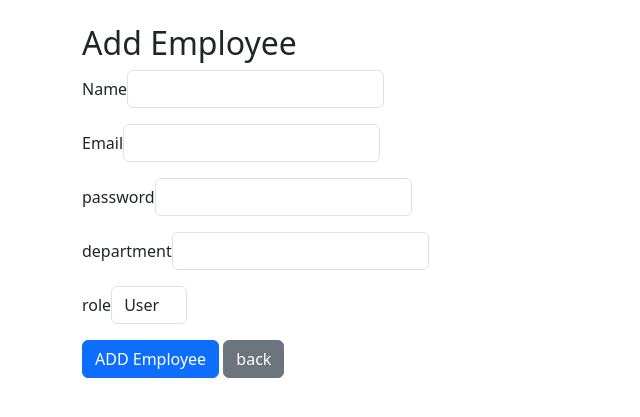
After one commit to successfulshreya/guesthouse_system, a PHP site: page /admin/add_user.php in a window 1280 px wide. The commit adds this page. Shown: the top 417 px of the page, without its empty margins (0-640 px from the left). Run offline with PHP 8.4, Linux system fonts and the light colour scheme; the visitor is signed in with stand-in values (Sample User, id 1).

Commit message:
adding files

```diff
--- /dev/null
+++ b/admin/add_user.php
@@ -0,0 +1,80 @@
+<?php
+session_start();
+if(!isset($_SESSION['user_id'])|| $_SESSION['role']!=='admin'){
+    header(Location:'../index.php');
+    exit();
+}
+include"../db_connect.php";
+
+$message='';
+if($_SERVER["REQUEST_METHOD"]==="POST"){
+    $name =trim($_POST['name'] ?? '');
+    $email =trim($_POST['email'] ?? '');
+    $department =trim($_POST['department'] ?? '');
+    $role=in_array($_POST['role']?? '',['admin','user']) ? $_POST['role']:'user';
+    $plain=$_POST['password']?? '';
+
+// basic validation
+if(empty($name)|| empty($email)|| empty($plain)){
+    $message="please fill the requierd field.";
+}else{
+    $hashed= password_hash($plain,PASSWORD_DEFAULT);
+
+    //Prepare statement to avoid sql injection
+    $stmt=$conn->prepare("INSERT INTO users(name,email,password, department,role)VALUES(?,?,?,?,?)");
+    $stmt->bind_param("sssss",$name,$email,$hashed,$department,$role);
+
+    if($stmt->execute()){
+        $message="Employee added successfully.";
+    }else{
+        $message="error:" .$stmt->error;
+    }
+    $stmt->close();
+}
+
+}
+?>
+<!DOCTYPE html>
+<html>
+<head>
+    <title>Add Employee</title>
+    <link href="https://cdn.jsdelivr.net/npm/bootstrap@5.3.3/dist/css/bootstrap.min.css" rel="stylesheet"
+    integrity="sha384-QWTKZyjpPEjISv5WaRU9OFeRpok6YctnYmDr5pNlyT2bRjXh0JMhjY6hW+ALEwIH" crossorigin="anonymous">
+</head>
+<body class="container mt-4">
+    <h2>Add Employee</h2>
+    <?php if($message) echo "<div class='alert alert-info'>$message</div>"; ?>
+    <form method="POST">
+        <div class="mb-3">
+            <label>Name<label>
+            <input name="name" class="form-control" requierd>
+        </div>
+
+        <div class="mb-3">
+            <label>Email<label>
+            <input name="email" class="form-control" requierd>
+        </div>
+
+        <div class="mb-3">
+            <label>password<label>
+            <input name="password" type="text" class="form-control" requierd>
+        </div>
+
+        <div class="mb-3">
+            <label>department<label>
+            <input name="department" class="form-control" requierd>
+        </div>
+
+        <div class="mb-3">
+            <label>role<label>
+            <select name="role" class="form-control">
+                <option value="user">User</option>\
+                <option value="admin">Admin</option>
+            </select>
+        </div>
+
+        <button class="btn btn-primary">ADD Employee</button>
+        <a href="dashboard.php" class="btn btn-secondary">back</a>
+    </form>
+</body>
+</html>
--- a/index.php
+++ b/index.php
@@ -40,7 +40,7 @@ if($result->num_rows == 1){
  <html>
     <head>
         <title>Guesthouse Login</title>
-        <link rel="stylesheet" href="assets/css/bootstrap.min.css">
+       <link href="https://cdn.jsdelivr.net/npm/bootstrap@5.3.3/dist/css/bootstrap.min.css" rel="stylesheet" integrity="sha384-QWTKZyjpPEjISv5WaRU9OFeRpok6YctnYmDr5pNlyT2bRjXh0JMhjY6hW+ALEwIH" crossorigin="anonymous">
     </head>
     <body class="container mt-5">
         <h2>Login</h2>
```
Also changed, not shown: admin/add_guesthouse.php (added, +65 -0 lines), admin/add_room.php (added, +41 -0 lines), admin/dashboard.php (+28 -5 lines).
